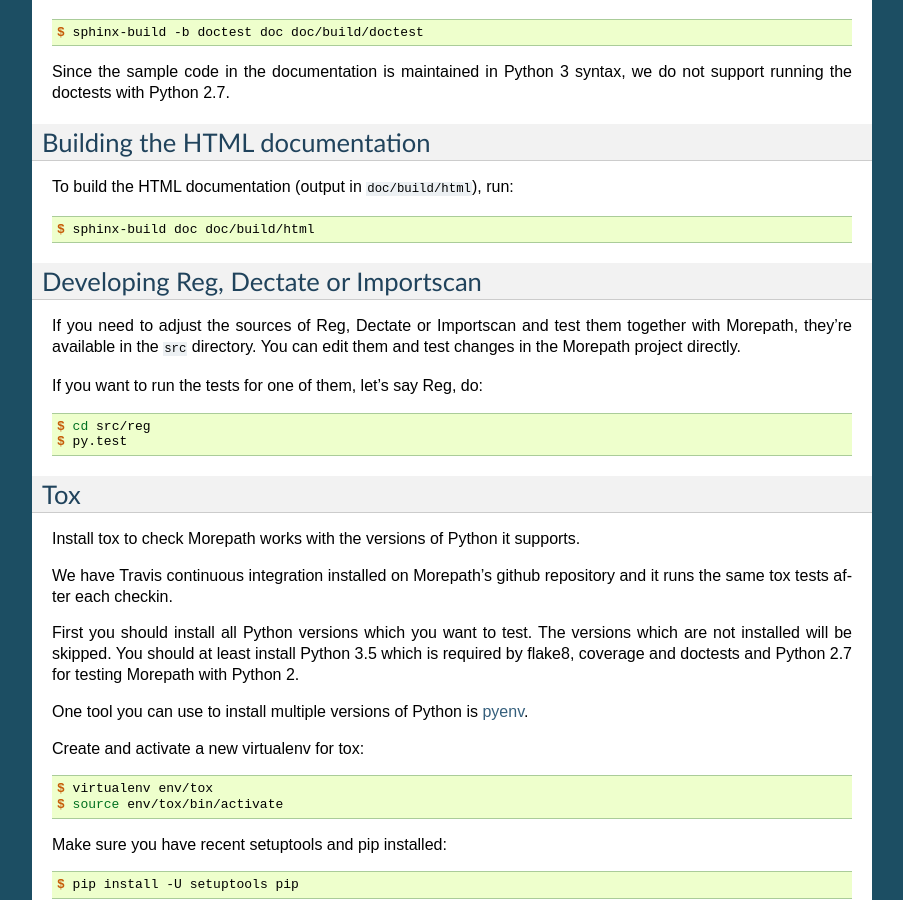
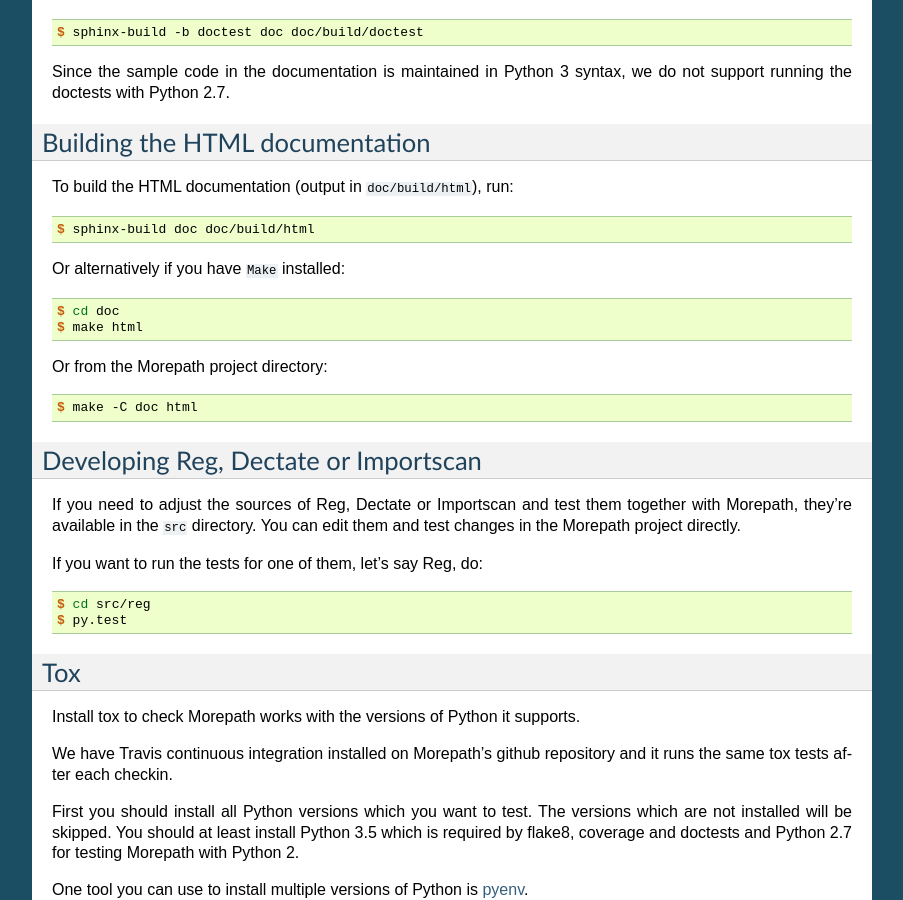
Before and after one commit to morepath/morepath, a Sphinx documentation site: the page built from doc/developing.rst, in a window 1280 px wide and 900 px high, scrolled down 2009 px. Shown: the whole window, without its empty margins (198-1101 px from the left). Built offline with Sphinx 7.4.7, drawn with Linux system fonts in a browser that asks for light colours.

Commit message:
Add a not about using make to build the docs.

```diff
--- a/doc/developing.rst
+++ b/doc/developing.rst
@@ -138,6 +138,15 @@
 
   $ sphinx-build doc doc/build/html
 
+Or alternatively if you have ``Make`` installed::
+
+  $ cd doc
+  $ make html
+
+Or from the Morepath project directory::
+
+  $ make -C doc html
+
 Developing Reg, Dectate or Importscan
 -------------------------------------
 
```
